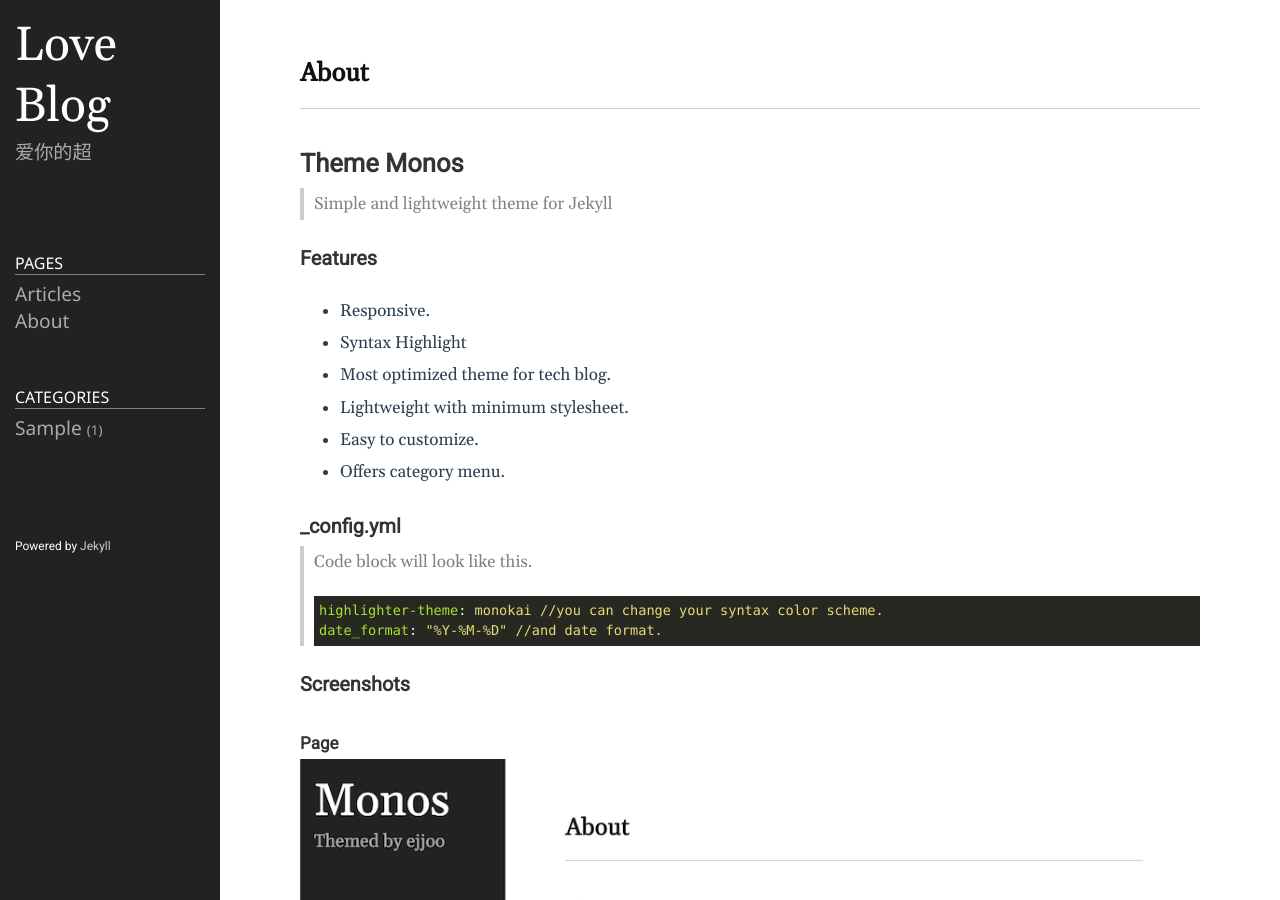
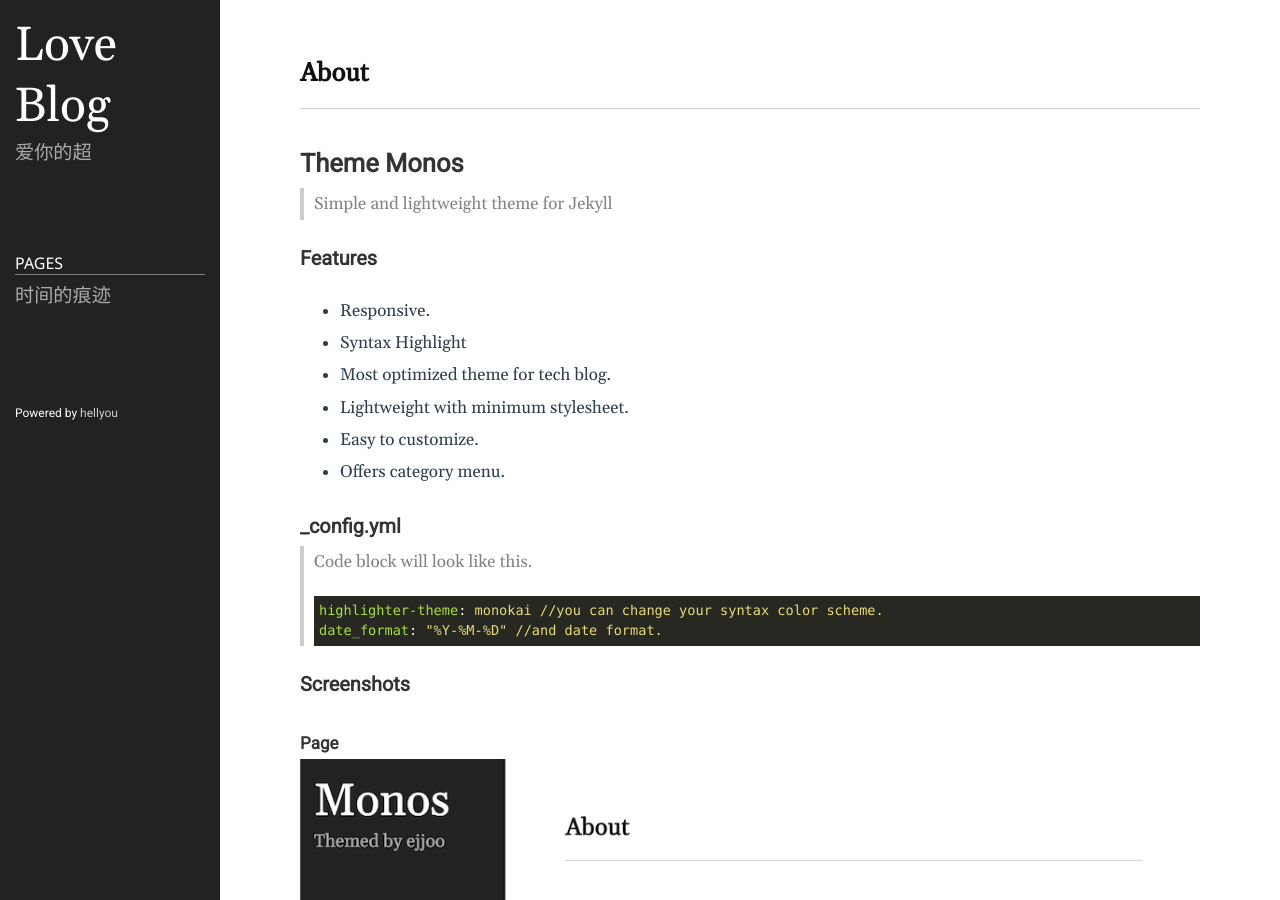
Before and after one commit to hellyou/hellyou.github.io, a Jekyll site: the page built from README.md, in a window 1280 px wide and 900 px high. Built offline with Jekyll 4.4.1, drawn with Linux system fonts in a browser that asks for light colours.

Commit message:
Update sidebar.html

```diff
--- a/_includes/sidebar.html
+++ b/_includes/sidebar.html
@@ -15,38 +15,12 @@
 	<ul class="nav">
       <li class="nav-title">Pages</li>
 	  <li>
-	  	<a class="nav-item" href="/">Articles</a>
+	  	<a class="nav-item" href="/">时间的痕迹</a>
 	  </li>
-	  {% assign pages_list = site.pages %}
-	  {% for node in pages_list %}
-	    {% if node.title != null %}
-	      {% if node.layout == "page" %}
-	        <li>
-	        	<a class="nav-item" href="{{ node.url }}">
-	            	{{ node.title }}
-	            </a>
-	        </li>
-	      {% endif %}
-	    {% endif %}
-	  {% endfor %}
-	</ul>
-</div>
 
-<div class="sidebar-item sidebar-nav">
-  	<ul class="nav">
-			<li class="nav-title">Categories</li>
-	    {% for category in site.categories %}
-	    <li>
-	    	<a class="nav-item" href="{{ root_url }}/{{ site.category_dir }}#{{ category | first }}">
-				<span class="name">{{ category | first }}</span>
-				<span class="badge">{{ category | last | size }}</span>
-	    	</a>
- 		</li>
-	    {% endfor %}
-	  </nav>
 	</ul>
 </div>
 
 <div class="sidebar-item sidebar-footer">
-	<p>Powered by <a href="https://github.com/jekyll/jekyll">Jekyll</a></p>
+	<p>Powered by <a href="https://github.com/hellyou/hellyou.github.io">hellyou</a></p>
 </div>
```
